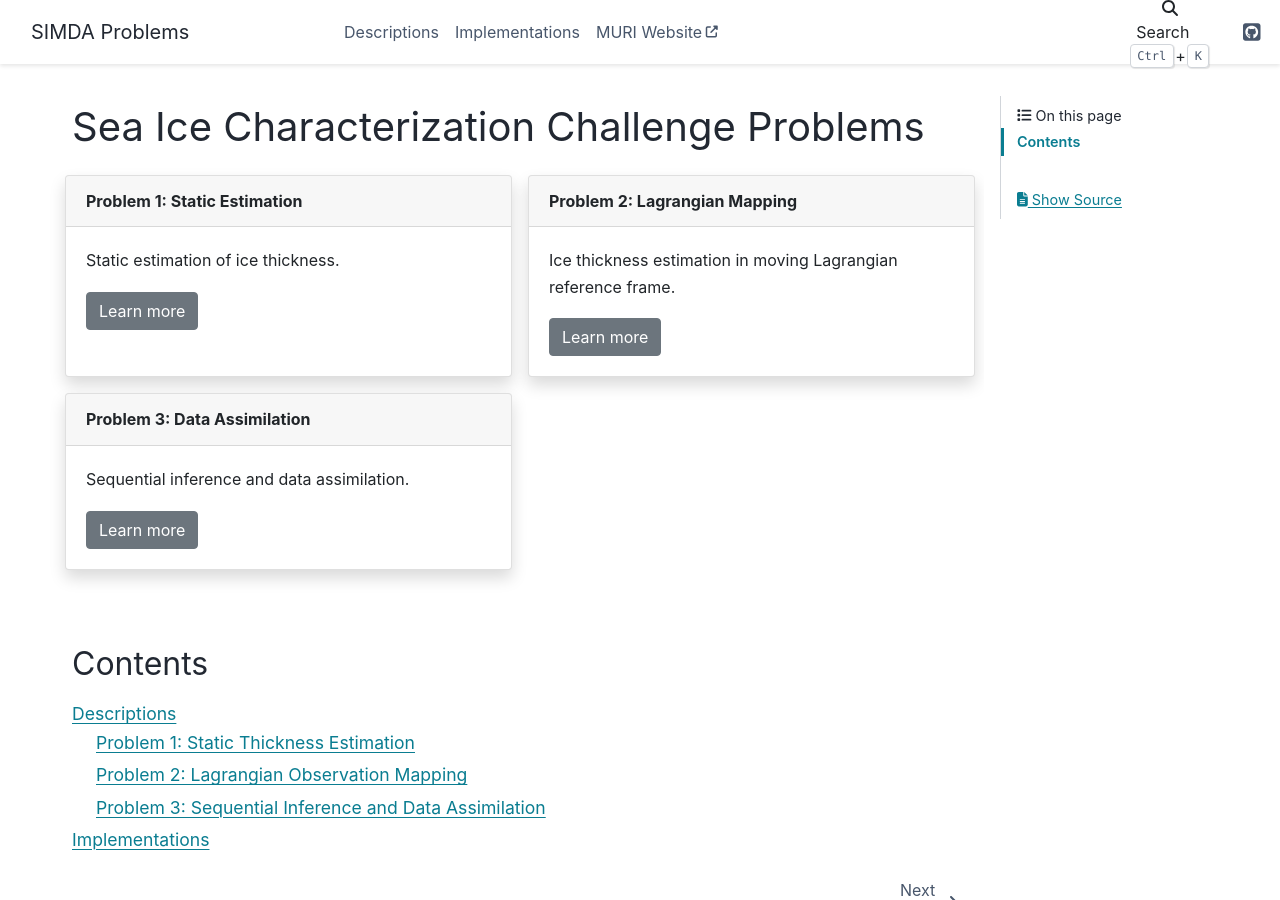
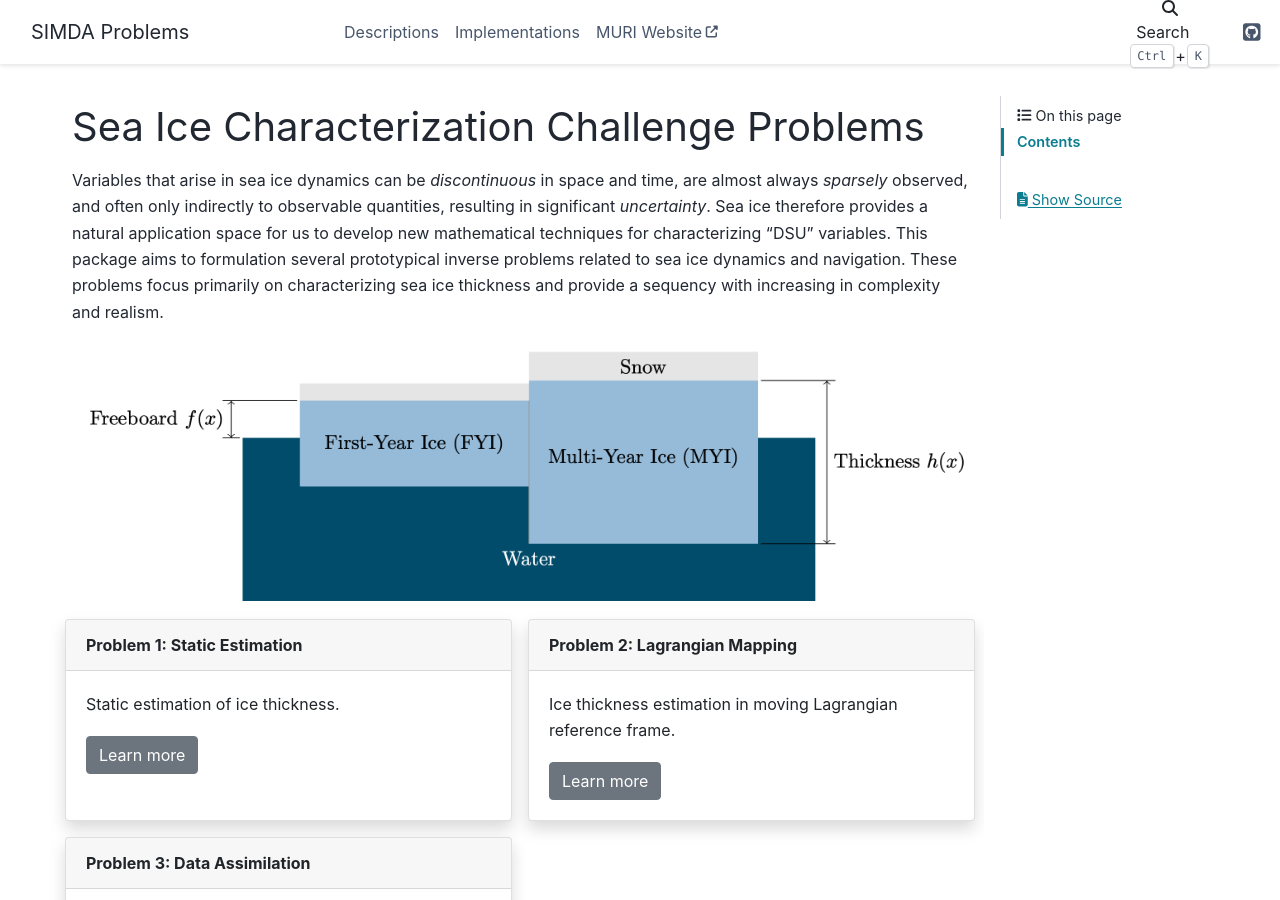
Before and after one commit to simda-muri/challenges, a Sphinx documentation site: the page built from docs/index.rst, in a window 1280 px wide and 900 px high. Built offline with Sphinx 7.4.7 and the PyData theme 0.15.4, drawn with Linux system fonts in a browser that asks for light colours.

Commit message:
Added description to index page.

```diff
--- a/docs/index.rst
+++ b/docs/index.rst
@@ -5,6 +5,21 @@
 
 Sea Ice Characterization Challenge Problems
 =============================================
+
+Variables that arise in sea ice dynamics can be *discontinuous* in space and time,
+are almost always *sparsely* observed, and often only indirectly to observable
+quantities, resulting in significant *uncertainty*.   Sea ice therefore provides a
+natural application space for us to develop new mathematical techniques for
+characterizing "DSU" variables.   This package aims to formulation several prototypical
+inverse problems related to sea ice dynamics and navigation.  These problems focus primarily
+on characterizing sea ice thickness and provide a sequency with increasing in complexity
+and realism.
+
+
+.. image:: _static/thickness_profile.png
+  :width: 100%
+  :alt: Alternative text
+
 
 .. panels::
     :img-top-cls: pl-4 pr-4
```
Also changed, not shown: docs/_static/thickness_profile.png (added).
